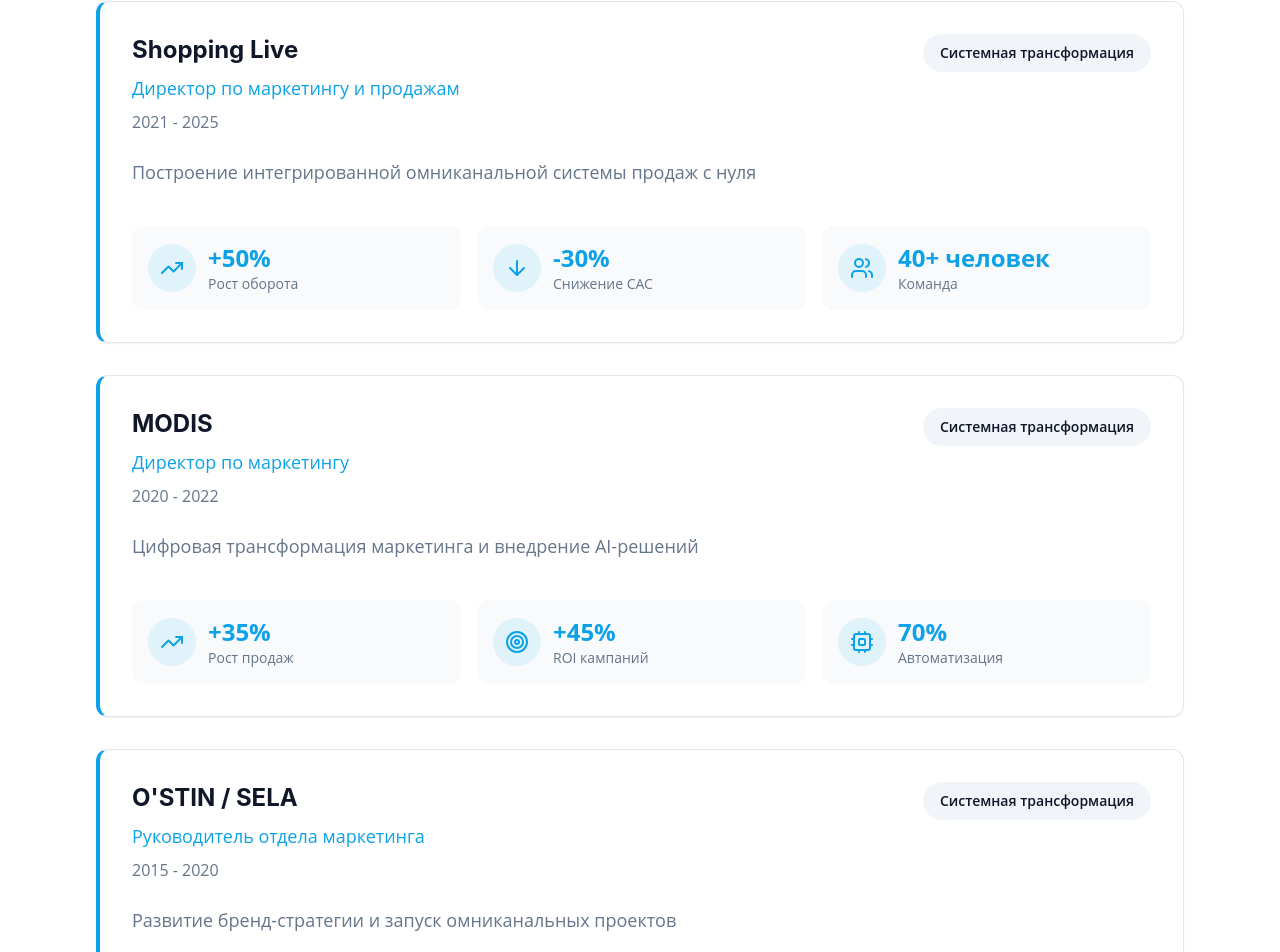
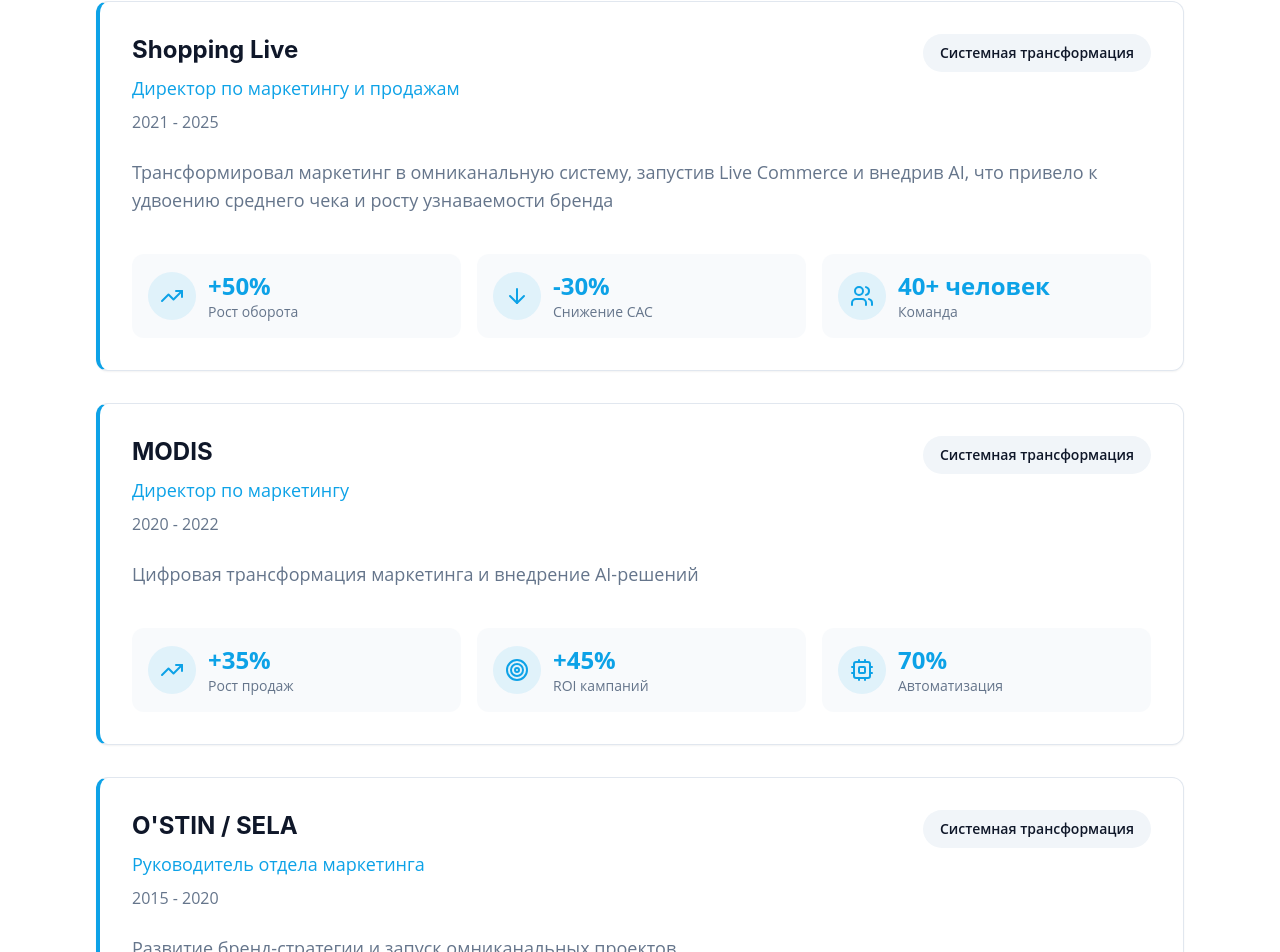
Before and after one commit to pr-poehali-dev/retail-transformer-project, a React (Vite) app: page / in a window 1280 px wide. Shown: the part 1728-2680 px from the top of the page. Built offline with nearby package versions, Linux system fonts and the light colour scheme.

Commit message:
feat: Омниканальный маркетинг с Live Commerce и AI

```diff
--- a/src/components/Experience.tsx
+++ b/src/components/Experience.tsx
@@ -8,7 +8,7 @@ const Experience = () => {
       company: 'Shopping Live',
       position: 'Директор по маркетингу и продажам',
       period: '2021 - 2025',
-      description: 'Построение интегрированной омниканальной системы продаж с нуля',
+      description: 'Трансформировал маркетинг в омниканальную систему, запустив Live Commerce и внедрив AI, что привело к удвоению среднего чека и росту узнаваемости бренда',
       achievements: [
         { label: 'Рост оборота', value: '+50%', icon: 'TrendingUp' },
         { label: 'Снижение CAC', value: '-30%', icon: 'ArrowDown' },
```
